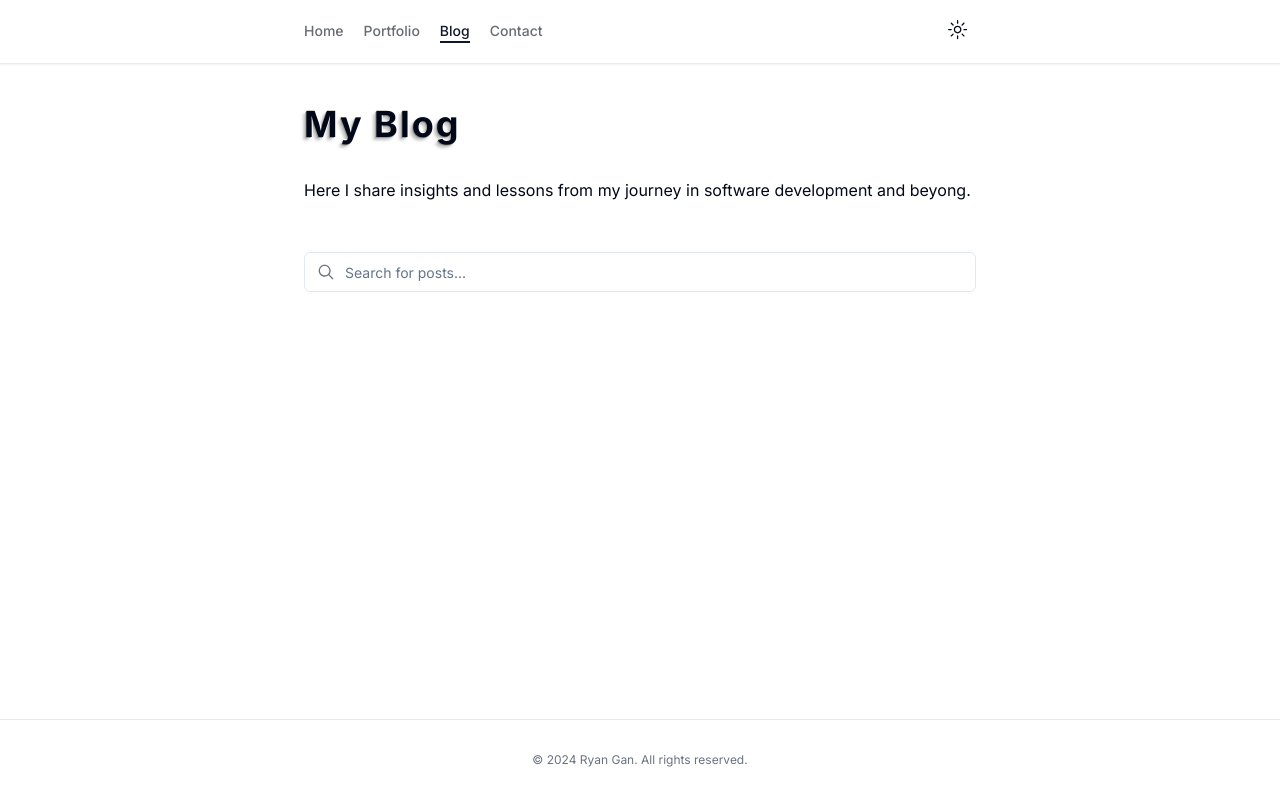
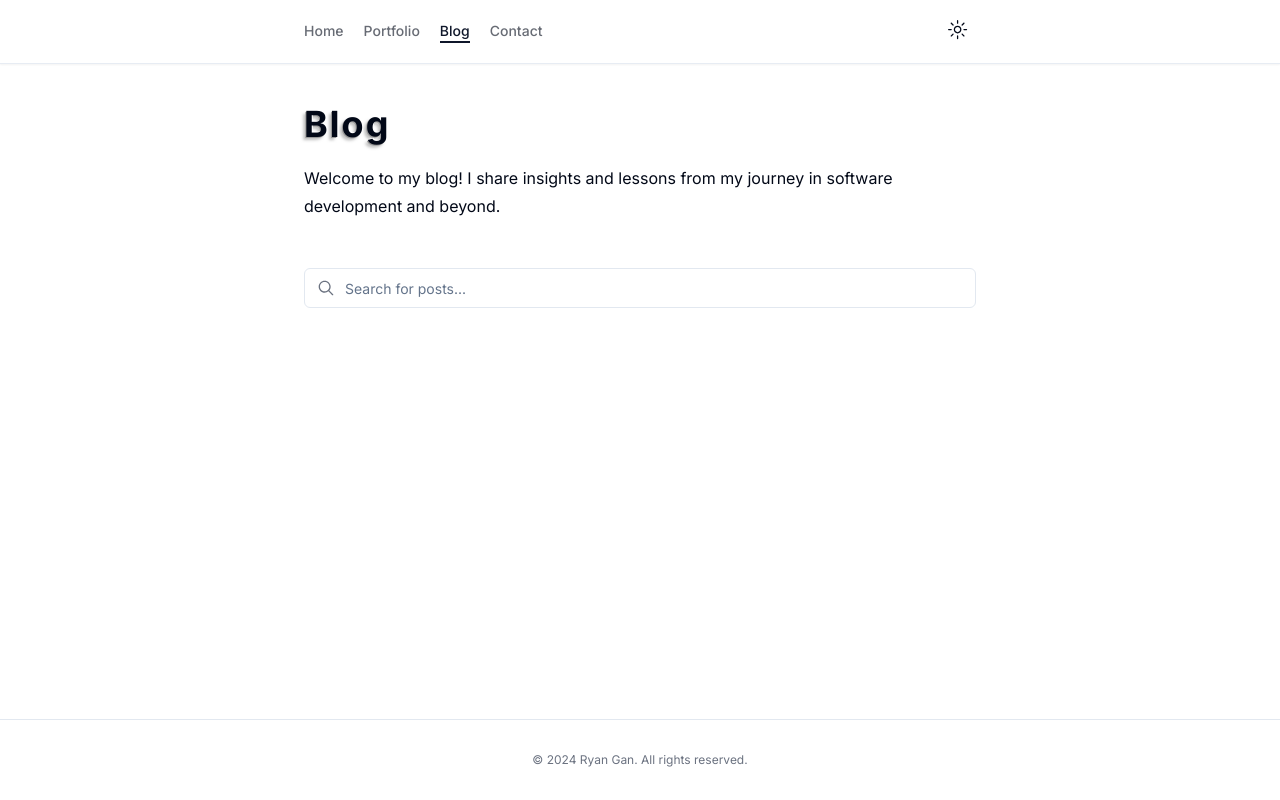
Before and after one commit to ryangandev/ryangan-portfolio, a Next.js app: page /blog in a window 1280 px wide. Built offline with nearby package versions, Linux system fonts and the light colour scheme.

Commit message:
Reworked Heading and PageSummary into reusable components

```diff
--- a/src/app/blog/page.tsx
+++ b/src/app/blog/page.tsx
@@ -1,7 +1,7 @@
 import { Metadata } from 'next';
 
 import BlogList from '@/components/blog/blog-list';
-import SectionHeader from '@/components/section-header';
+import Heading from '@/components/heading';
 import PageSummary from '@/components/page-summary';
 
 export const metadata: Metadata = {
@@ -12,12 +12,11 @@ const Page = () => {
   return (
     <main className="contentContainerPadding">
       <div className="mx-auto w-full max-w-2xl">
-        <SectionHeader section="My Blog" />
-        <PageSummary
-          content={
-            'Here I share insights and lessons from my journey in software development and beyong.'
-          }
-        />
+        <Heading shadowed>Blog</Heading>
+        <PageSummary>
+          Welcome to my blog! I share insights and lessons from my journey in
+          software development and beyond.
+        </PageSummary>
         <BlogList />
       </div>
     </main>
--- a/src/app/contact/page.tsx
+++ b/src/app/contact/page.tsx
@@ -1,8 +1,8 @@
 import { Metadata } from 'next';
 
 import Contact from '@/components/contact/contact';
+import Heading from '@/components/heading';
 import PageSummary from '@/components/page-summary';
-import SectionHeader from '@/components/section-header';
 
 export const metadata: Metadata = {
   title: 'Contact - Ryan Gan',
@@ -12,12 +12,11 @@ const Page = () => {
   return (
     <main className="contentContainerPadding">
       <div className="mx-auto w-full max-w-2xl border-border">
-        <SectionHeader section="Get in touch" />
-        <PageSummary
-          content={
-            "I'd love to hear from you! Whether you have a question, a project idea, or just want to say hello, feel free to get in touch."
-          }
-        />
+        <Heading shadowed>Get in touch</Heading>
+        <PageSummary>
+          I'd love to hear from you! Whether you have a question, a project
+          idea, or just want to say hello, feel free to get in touch.
+        </PageSummary>
         <Contact />
       </div>
     </main>
--- a/src/app/portfolio/[slug]/page.tsx
+++ b/src/app/portfolio/[slug]/page.tsx
@@ -4,6 +4,7 @@ import Image from 'next/image';
 import Link from 'next/link';
 
 import Callout from '@/components/callout';
+import Heading from '@/components/heading';
 import Mdx from '@/components/mdx/mdx-components';
 import SocialIcon from '@/components/social-icon';
 import TechStackIcon from '@/components/tech-stack-icon';
@@ -38,7 +39,9 @@ const Page = async ({ params }: { params: { slug: string } }) => {
   return (
     <main className="contentContainerPadding">
       <article className="mx-auto max-w-2xl space-y-8">
-        <h1 className="text-4xl md:text-5xl">{project.title}</h1>
+        <Heading size="lg" hasMarginBottom={false}>
+          {project.title}
+        </Heading>
 
         <section className="space-y-3 md:flex md:justify-between">
           <div className="flex items-center space-x-2 text-sm">
@@ -61,7 +64,7 @@ const Page = async ({ params }: { params: { slug: string } }) => {
             </div>
           </div>
 
-          <div className="flex items-end space-x-4 font-semibold">
+          <div className="ml-2.5 flex items-end space-x-4 font-semibold md:ml-0">
             {project.link.github && (
               <Link
                 href={project.link.github}
--- a/src/app/portfolio/page.tsx
+++ b/src/app/portfolio/page.tsx
@@ -1,8 +1,8 @@
 import type { Metadata } from 'next';
 
+import Heading from '@/components/heading';
 import PageSummary from '@/components/page-summary';
 import ProjectList from '@/components/portfolio/project-list';
-import SectionHeader from '@/components/section-header';
 import { getSortedProjects } from '@/lib/content';
 
 export const metadata: Metadata = {
@@ -15,12 +15,11 @@ const Page = async () => {
   return (
     <main className="contentContainerPadding">
       <div className="mx-auto w-full max-w-2xl">
-        <SectionHeader section="Portfolio" />
-        <PageSummary
-          content={
-            "Here is a seletion of the projects I've worked on. I'm always open to feedback and opportunities to collaborate!"
-          }
-        />
+        <Heading shadowed>Portfolio</Heading>
+        <PageSummary>
+          Here is a seletion of the projects I've worked on. I'm always open to
+          feedback and opportunities to collaborate!
+        </PageSummary>
         <ProjectList projects={projects} />
       </div>
     </main>
--- a/src/components/about.tsx
+++ b/src/components/about.tsx
@@ -2,7 +2,8 @@
 
 import React from 'react';
 import { motion } from 'framer-motion';
-import SectionHeader from './section-header';
+
+import Heading from '@/components/heading';
 import { useSectionInView } from '@/hooks/useSectionInView';
 
 export default function About() {
@@ -17,7 +18,9 @@ export default function About() {
       transition={{ delay: 0.175 }}
       id="about"
     >
-      <SectionHeader section="About me" />
+      <Heading size="sm" shadowed>
+        About Me
+      </Heading>
 
       <p className="mb-3">
         <span className="italic">
--- a/src/components/experience.tsx
+++ b/src/components/experience.tsx
@@ -1,11 +1,10 @@
 'use client';
 
 import React, { ReactElement } from 'react';
-import SectionHeader from './section-header';
+
+import Heading from '@/components/heading';
+import { experiencesData } from '@/data/experience';
 import { useSectionInView } from '@/hooks/useSectionInView';
-
-import { experiencesData } from '@/data/experience';
-import { useTheme } from 'next-themes';
 
 interface ResizeableIconProps {
   IconComponent: ReactElement;
@@ -13,7 +12,6 @@ interface ResizeableIconProps {
 
 export default function Experience() {
   const { ref, inView } = useSectionInView('Experience', 0.4);
-  const { theme } = useTheme();
 
   // Temporary solution to create a resizable icon to control the size of the Icon, inline style fontSize doesn't work.
   const ResizableIcon = ({ IconComponent }: ResizeableIconProps) => {
@@ -22,7 +20,9 @@ export default function Experience() {
 
   return (
     <section ref={ref} className="mb-28 scroll-mt-28" id="experience">
-      <SectionHeader section="Experience" />
+      <Heading size="sm" shadowed>
+        Experience
+      </Heading>
 
       {experiencesData.map((item, index) => (
         <React.Fragment key={index}></React.Fragment>
--- /dev/null
+++ b/src/components/heading.tsx
@@ -0,0 +1,41 @@
+import React from 'react';
+
+import { cn } from '@/lib/utils';
+
+type HeadingProps = {
+  children: React.ReactNode;
+  size?: 'sm' | 'md' | 'lg';
+  hasMarginBottom?: boolean;
+  shadowed?: boolean;
+  className?: string;
+};
+
+/**
+ * Default size is `md` with default margin bottom `20px`, can be overridden by passing custom `className`
+ */
+const Heading: React.FC<HeadingProps> = ({
+  children,
+  size = 'md',
+  shadowed = false,
+  hasMarginBottom = true,
+  className,
+}) => {
+  return (
+    <h1
+      className={cn(
+        {
+          'text-2xl md:text-3xl': size === 'sm',
+          'text-3xl md:text-4xl': size === 'md',
+          'text-4xl md:text-5xl': size === 'lg',
+        },
+        hasMarginBottom && 'mb-5',
+        shadowed && 'shadow-font',
+        className,
+      )}
+    >
+      {children}
+    </h1>
+  );
+};
+
+export default Heading;
--- a/src/components/page-summary.tsx
+++ b/src/components/page-summary.tsx
@@ -1,5 +1,14 @@
 import React from 'react';
 
-export default function PageSummary({ content }: { content: string }) {
-  return <p className="mb-8 leading-7 sm:mb-12">{content}</p>;
-}
+import { cn } from '@/lib/utils';
+
+type PageSummaryProps = {
+  children: React.ReactNode;
+  className?: string;
+};
+
+const PageSummary: React.FC<PageSummaryProps> = ({ children, className }) => {
+  return <p className={cn('mb-8 leading-7 md:mb-12', className)}>{children}</p>;
+};
+
+export default PageSummary;
--- a/src/components/section-header.tsx
+++ /dev/null
@@ -1,21 +0,0 @@
-import { cn } from '@/lib/utils';
-
-export default function SectionHeader({
-  section,
-  classname,
-}: {
-  section: string;
-  classname?: string;
-}) {
-  return (
-    <h2
-      className={cn(
-        'mb-8 text-nowrap text-3xl font-bold capitalize md:text-4xl',
-        'shadow-font',
-        classname,
-      )}
-    >
-      {section}
-    </h2>
-  );
-}
--- a/src/components/skills.tsx
+++ b/src/components/skills.tsx
@@ -1,13 +1,13 @@
 'use client';
 
 import React from 'react';
-import SectionHeader from './section-header';
+import { motion } from 'framer-motion';
+
+import Heading from '@/components/heading';
 import TechStackIcon from '@/components/tech-stack-icon';
 import { skillsData } from '@/data/skills';
 import { useSectionInView } from '@/hooks/useSectionInView';
-import { motion } from 'framer-motion';
 import { TechStackIconName } from '@/models/data';
-import { useTheme } from 'next-themes';
 
 const fadeInAnimationVariants = {
   initial: {
@@ -25,7 +25,6 @@ const fadeInAnimationVariants = {
 
 export default function Skills() {
   const { ref } = useSectionInView('Skills', 0.5);
-  const { theme } = useTheme();
 
   const renderTechStackIcon = (name: TechStackIconName) => (
     <TechStackIcon name={name} size={18} />
@@ -37,7 +36,9 @@ export default function Skills() {
       className="mb-28 max-w-[53rem] scroll-mt-28 text-center"
       id={'skills'}
     >
-      <SectionHeader section="Skills" />
+      <Heading size="sm" shadowed>
+        Skills
+      </Heading>
       <ul className="flex flex-wrap justify-center gap-2 text-lg text-gray-800 sm:gap-4">
         {skillsData.map((skill, index) => (
           <motion.li
```
